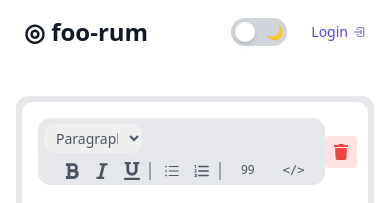
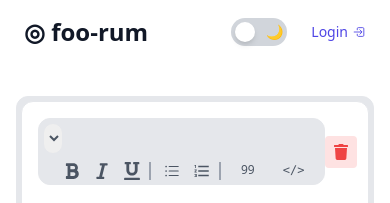
Before and after one commit to rohit-0308/atlys-foo-rum, a React (Vite) app: page / in a window 390 px wide. Shown: the top 203 px of the page. Built offline with nearby package versions, Linux system fonts and the light colour scheme.

Commit message:
PostEditor design fix

```diff
--- a/index.html
+++ b/index.html
@@ -2,7 +2,7 @@
 <html lang="en">
   <head>
     <meta charset="UTF-8" />
-    <link rel="icon" type="image/svg+xml" href="/vite.svg" />
+    <link rel="icon" type="image/svg+xml" href="" />
     <meta name="viewport" content="width=device-width, initial-scale=1.0" />
     <title>Foo Rum</title>
   </head>
--- a/src/components/PostEditor.tsx
+++ b/src/components/PostEditor.tsx
@@ -33,7 +33,7 @@ const PostEditor = ({ onPost }: PostEditorProps) => {
         <div className="toolbar">
           <div className="card-container">
             <div className="flex items-center p-1 gap-2 text-gray-600 dark:text-gray-300 text-sm flex-wrap min-w-0">
-              <select className="text-sm border rounded-xl px-2 py-1 focus:outline-none dark:bg-gray-700 dark:border-gray-600 dark:text-gray-100 max-w-[100px] min-w-0">
+              <select className="text-sm border rounded-xl px-2 py-1 focus:outline-none dark:bg-gray-700 dark:border-gray-600 dark:text-gray-100 max-w-[20px] sm:max-w-[100px]">
                 <option>Paragraph</option>
               </select>
               <div
--- a/src/styles/auth-form.css
+++ b/src/styles/auth-form.css
@@ -1,4 +1,3 @@
-/* src/styles/auth.css */
 @tailwind base;
 @tailwind components;
 @tailwind utilities;
--- a/src/styles/component-utilities.css
+++ b/src/styles/component-utilities.css
@@ -2,9 +2,9 @@
 @tailwind components;
 @tailwind utilities;
 
+
 @layer components {
 
-  /* === Generic Layout Utilities === */
   .flex-row-gap {
     @apply flex items-center gap-6;
   }
@@ -13,7 +13,6 @@
     @apply bg-red-100 dark:bg-red-900 text-red-500 dark:text-red-300 rounded p-2 hover:bg-red-200 dark:hover:bg-red-800 flex-shrink-0;
   }
 
-  /* === Shared Card Styles === */
   .card-container {
     @apply bg-gray-200 border rounded-xl dark:bg-gray-500 dark:border-gray-500;
   }
@@ -50,7 +49,6 @@
     @apply flex items-center gap-1 hover:text-red-500 dark:hover:text-red-400;
   }
 
-  /* === PostCard === */
   .post-header {
     @apply flex items-center gap-3 mb-2;
   }
@@ -67,7 +65,6 @@
     @apply flex gap-2 text-sm text-gray-800 dark:text-gray-200 mb-3;
   }
 
-  /* === Header (new) === */
   .app-header {
     @apply h-16 flex justify-between items-center px-6 py-4 bg-white dark:bg-gray-900 text-gray-900 dark:text-white;
   }
```
